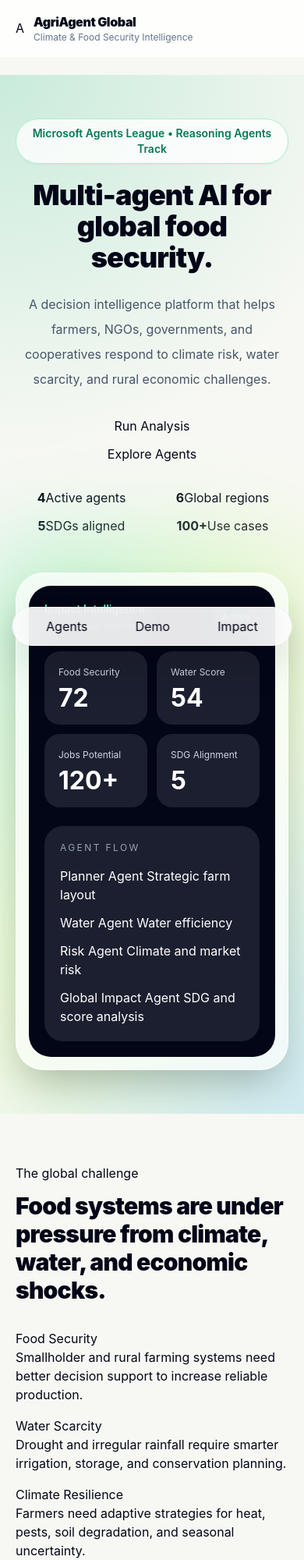
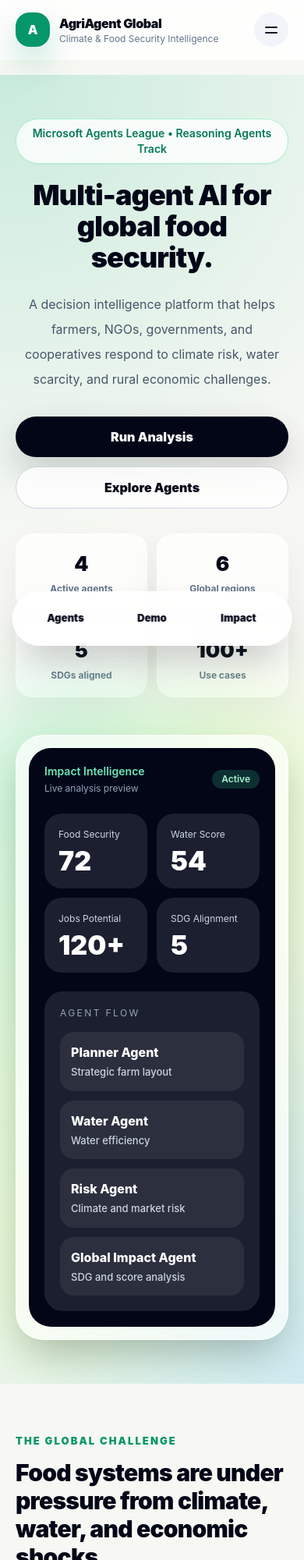
Before and after one commit to lordlethabo/agriagent-ai, a plain HTML site: page frontend/index.html in a window 390 px wide. Shown: the top 2000 px of the page at 78% size. Drawn offline with nearby package versions, Linux system fonts and the light colour scheme.

Commit message:
Update style.css

```diff
--- a/frontend/style.css
+++ b/frontend/style.css
@@ -12,56 +12,126 @@ body {
   font-family: Inter, -apple-system, BlinkMacSystemFont, "Segoe UI", Arial, sans-serif;
 }
 
-.touch-btn {
-  min-height: 44px;
-  transition: 0.25s ease;
+.nav-link {
+  transition: color 0.2s ease;
 }
 
-.input {
-  width: 100%;
-  min-height: 48px;
-  border-radius: 18px;
-  border: 1px solid rgba(148, 163, 184, 0.35);
-  background: rgba(255, 255, 255, 0.9);
-  padding: 14px 16px;
-  font-size: 15px;
-  outline: none;
-  transition: 0.2s ease;
+.nav-link:hover {
+  color: #047857;
 }
 
-.input:focus {
-  border-color: #10b981;
-  box-shadow: 0 0 0 4px rgba(16, 185, 129, 0.12);
+.brand-mark {
+  height: 44px;
+  width: 44px;
+  border-radius: 18px;
+  display: flex;
+  align-items: center;
+  justify-content: center;
+  background: #059669;
+  color: white;
+  font-weight: 950;
+  box-shadow: 0 20px 40px rgba(5, 150, 105, 0.25);
 }
 
-.feature-card {
-  min-height: 220px;
-  border-radius: 28px;
-  padding: 28px;
-  background: rgba(255, 255, 255, 0.82);
-  border: 1px solid rgba(255, 255, 255, 0.75);
-  box-shadow: 0 20px 60px rgba(15, 23, 42, 0.08);
-  transition: transform 0.25s ease, box-shadow 0.25s ease;
+.mobile-menu-button {
+  height: 44px;
+  width: 44px;
+  border-radius: 999px;
+  background: #f1f5f9;
+  display: flex;
+  flex-direction: column;
+  align-items: center;
+  justify-content: center;
+  gap: 5px;
 }
 
-.feature-card:hover {
-  transform: translateY(-6px);
-  box-shadow: 0 30px 80px rgba(15, 23, 42, 0.14);
+.mobile-menu-button span {
+  height: 2px;
+  width: 16px;
+  background: #0f172a;
+  border-radius: 99px;
 }
 
-.feature-card h3 {
-  font-size: 20px;
-  font-weight: 900;
+.mobile-link {
+  min-height: 44px;
+  display: flex;
+  align-items: center;
+  border-radius: 16px;
+  padding: 10px 12px;
+  background: #f8fafc;
 }
 
-.feature-card p {
-  margin-top: 10px;
+.primary-button {
+  min-height: 48px;
+  border-radius: 999px;
+  background: #020617;
+  color: white;
+  font-weight: 900;
+  display: inline-flex;
+  align-items: center;
+  justify-content: center;
+  padding: 14px 28px;
+  box-shadow: 0 18px 45px rgba(2, 6, 23, 0.18);
+  transition: transform 0.25s ease, background 0.25s ease, box-shadow 0.25s ease;
+}
+
+.primary-button:hover {
+  transform: translateY(-3px);
+  background: #047857;
+  box-shadow: 0 25px 60px rgba(4, 120, 87, 0.22);
+}
+
+.secondary-button {
+  min-height: 48px;
+  border-radius: 999px;
+  background: rgba(255, 255, 255, 0.8);
+  color: #020617;
+  font-weight: 900;
+  display: inline-flex;
+  align-items: center;
+  justify-content: center;
+  padding: 14px 28px;
+  border: 1px solid rgba(148, 163, 184, 0.45);
+  transition: transform 0.25s ease, border-color 0.25s ease;
+}
+
+.secondary-button:hover {
+  transform: translateY(-3px);
+  border-color: #10b981;
+}
+
+.section-label {
+  font-size: 13px;
+  font-weight: 900;
+  letter-spacing: 0.16em;
+  text-transform: uppercase;
+  color: #059669;
+}
+
+.hero-stat {
+  border-radius: 22px;
+  background: rgba(255, 255, 255, 0.72);
+  border: 1px solid rgba(255, 255, 255, 0.82);
+  padding: 18px;
+  box-shadow: 0 20px 50px rgba(15, 23, 42, 0.06);
+}
+
+.hero-stat strong {
+  display: block;
+  font-size: 26px;
+  font-weight: 950;
+}
+
+.hero-stat span {
+  display: block;
+  margin-top: 4px;
+  font-size: 12px;
   color: #64748b;
-  line-height: 1.6;
+  font-weight: 700;
 }
 
 .metric-card {
-  border-radius: 20px;
+  border-radius: 22px;
   background: rgba(255, 255, 255, 0.1);
   padding: 18px;
 }
@@ -74,34 +144,141 @@ body {
 .metric-card strong {
   display: block;
   margin-top: 8px;
-  font-size: 32px;
+  font-size: 34px;
   line-height: 1;
+  font-weight: 950;
 }
 
-.impact-card {
-  border-radius: 22px;
-  background: rgba(255, 255, 255, 0.08);
-  padding: 20px;
-  font-weight: 900;
+.flow-row {
+  display: flex;
+  flex-direction: column;
+  gap: 4px;
+  border-radius: 18px;
+  background: rgba(255, 255, 255, 0.07);
+  padding: 14px;
+  font-weight: 800;
 }
 
-.impact-card span {
+.flow-row span {
+  color: #cbd5e1;
   font-size: 13px;
-  color: #cbd5e1;
   font-weight: 500;
 }
 
-.agent-card {
-  border-radius: 28px;
-  background: rgba(255, 255, 255, 0.9);
-  border: 1px solid rgba(226, 232, 240, 0.8);
-  padding: 24px;
-  box-shadow: 0 20px 60px rgba(15, 23, 42, 0.08);
+.challenge-card,
+.feature-card,
+.region-card,
+.agent-card,
+.score-card {
+  border: 1px solid rgba(255, 255, 255, 0.78);
+  background: rgba(255, 255, 255, 0.78);
+  box-shadow: 0 22px 65px rgba(15, 23, 42, 0.08);
+  backdrop-filter: blur(20px);
 }
 
+.challenge-card {
+  border-radius: 28px;
+  padding: 26px;
+}
+
+.challenge-card h3,
+.feature-card h3,
 .agent-card h3 {
   font-size: 20px;
-  font-weight: 900;
+  font-weight: 950;
+}
+
+.challenge-card p,
+.feature-card p {
+  margin-top: 10px;
+  color: #64748b;
+  line-height: 1.65;
+}
+
+.feature-card {
+  min-height: 230px;
+  border-radius: 30px;
+  padding: 28px;
+  transition: transform 0.25s ease, box-shadow 0.25s ease;
+}
+
+.feature-card:hover {
+  transform: translateY(-7px);
+  box-shadow: 0 30px 85px rgba(15, 23, 42, 0.14);
+}
+
+.region-card {
+  border-radius: 24px;
+  padding: 24px;
+  font-size: 18px;
+  font-weight: 950;
+}
+
+.input {
+  width: 100%;
+  min-height: 50px;
+  border-radius: 18px;
+  border: 1px solid rgba(148, 163, 184, 0.35);
+  background: rgba(255, 255, 255, 0.92);
+  padding: 14px 16px;
+  font-size: 15px;
+  outline: none;
+  transition: border-color 0.2s ease, box-shadow 0.2s ease;
+}
+
+.input:focus {
+  border-color: #10b981;
+  box-shadow: 0 0 0 4px rgba(16, 185, 129, 0.12);
+}
+
+.status-pill {
+  display: inline-flex;
+  align-items: center;
+  justify-content: center;
+  min-height: 38px;
+  border-radius: 999px;
+  background: #f1f5f9;
+  color: #475569;
+  padding: 8px 16px;
+  font-size: 14px;
+  font-weight: 800;
+}
+
+.score-card {
+  border-radius: 26px;
+  padding: 22px;
+}
+
+.score-card p {
+  color: #64748b;
+  font-size: 13px;
+  font-weight: 800;
+}
+
+.score-card strong {
+  display: block;
+  margin-top: 10px;
+  font-size: 36px;
+  font-weight: 950;
+}
+
+.progress-track {
+  margin-top: 14px;
+  height: 9px;
+  border-radius: 999px;
+  background: #e2e8f0;
+  overflow: hidden;
+}
+
+.progress-fill {
+  height: 100%;
+  border-radius: 999px;
+  background: linear-gradient(90deg, #059669, #84cc16);
+}
+
+.agent-card {
+  border-radius: 30px;
+  padding: 24px;
 }
 
 .agent-card pre {
@@ -114,45 +291,46 @@ body {
   font-size: 15px;
 }
 
-.score-card {
+.impact-card {
   border-radius: 24px;
-  background: white;
+  background: rgba(255, 255, 255, 0.08);
   padding: 22px;
-  box-shadow: 0 18px 50px rgba(15, 23, 42, 0.08);
-}
-
-.score-card p {
-  color: #64748b;
-  font-size: 13px;
-  font-weight: 700;
-}
-
-.score-card strong {
-  display: block;
-  margin-top: 10px;
-  font-size: 34px;
   font-weight: 950;
 }
 
-.mobile-link {
+.impact-card span {
+  font-size: 13px;
+  color: #cbd5e1;
+  font-weight: 600;
+}
+
+.bottom-link {
   min-height: 44px;
+  min-width: 84px;
+  border-radius: 999px;
   display: flex;
   align-items: center;
-  border-radius: 16px;
-  padding: 10px 12px;
-  background: #f8fafc;
+  justify-content: center;
+  font-size: 13px;
+  font-weight: 950;
+  color: #020617;
 }
 
 @media (max-width: 640px) {
   body {
-    padding-bottom: 90px;
+    padding-bottom: 96px;
   }
 
-  .feature-card {
+  .feature-card,
+  .challenge-card,
+  .region-card,
+  .agent-card {
     min-height: auto;
+    padding: 22px;
   }
 
-  .agent-card {
-    padding: 20px;
+  .primary-button,
+  .secondary-button {
+    width: 100%;
   }
 }
```
